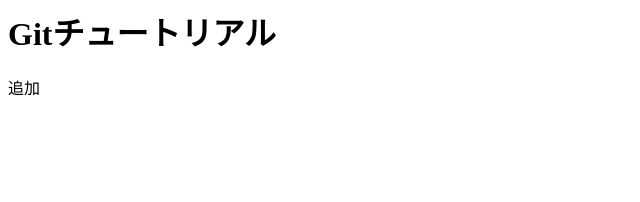
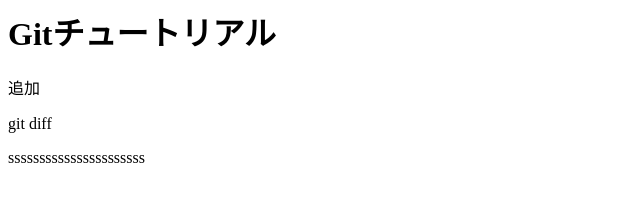
Before and after one commit to Kazuki3311/git_tutorial, a plain HTML site: page index.html in a window 1280 px wide. Shown: the whole page, without its empty margins (0-640 px from the left). Drawn offline with Linux system fonts and the light colour scheme.

Commit message:
git diffを追記

```diff
--- a/index.html
+++ b/index.html
@@ -1,2 +1,4 @@
 <h1>Gitチュートリアル</h1>
 <p>追加</p>
+<p>git diff</p>
+<p>ssssssssssssssssssssss</p>
```
